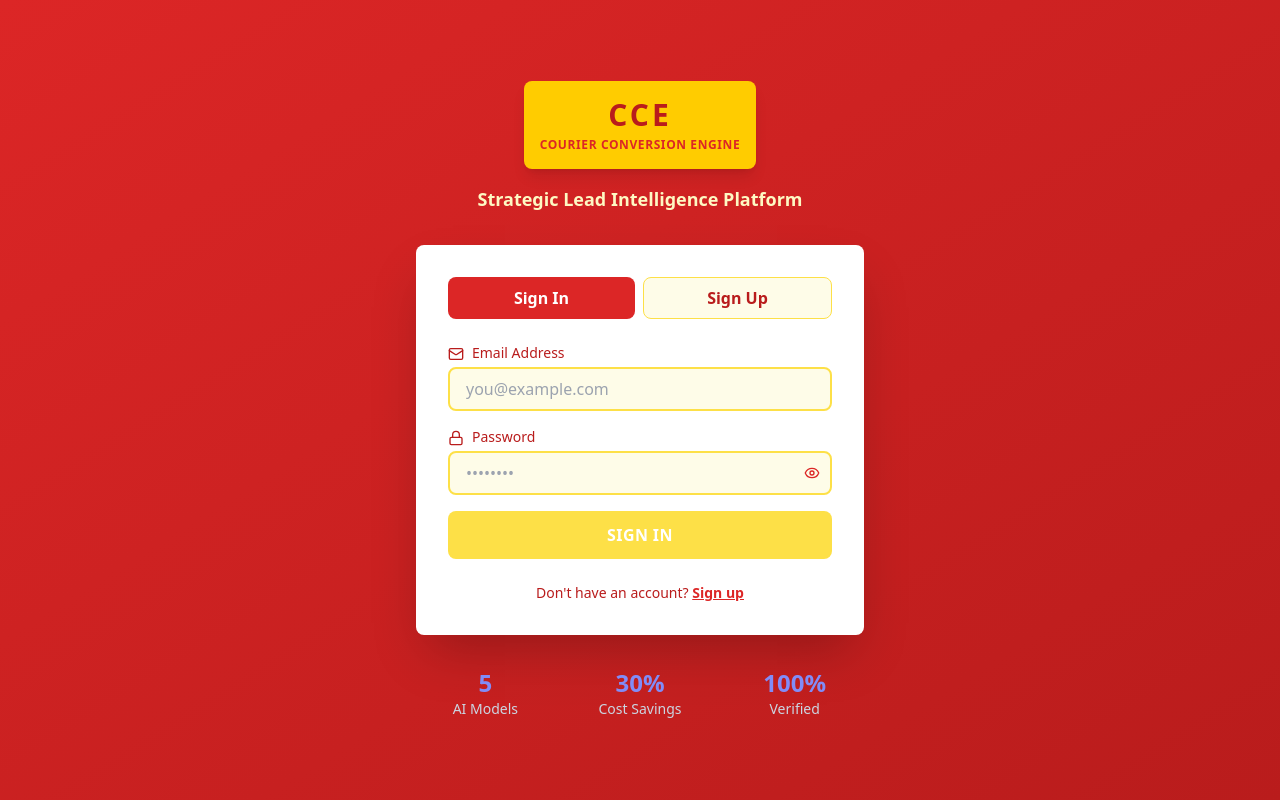
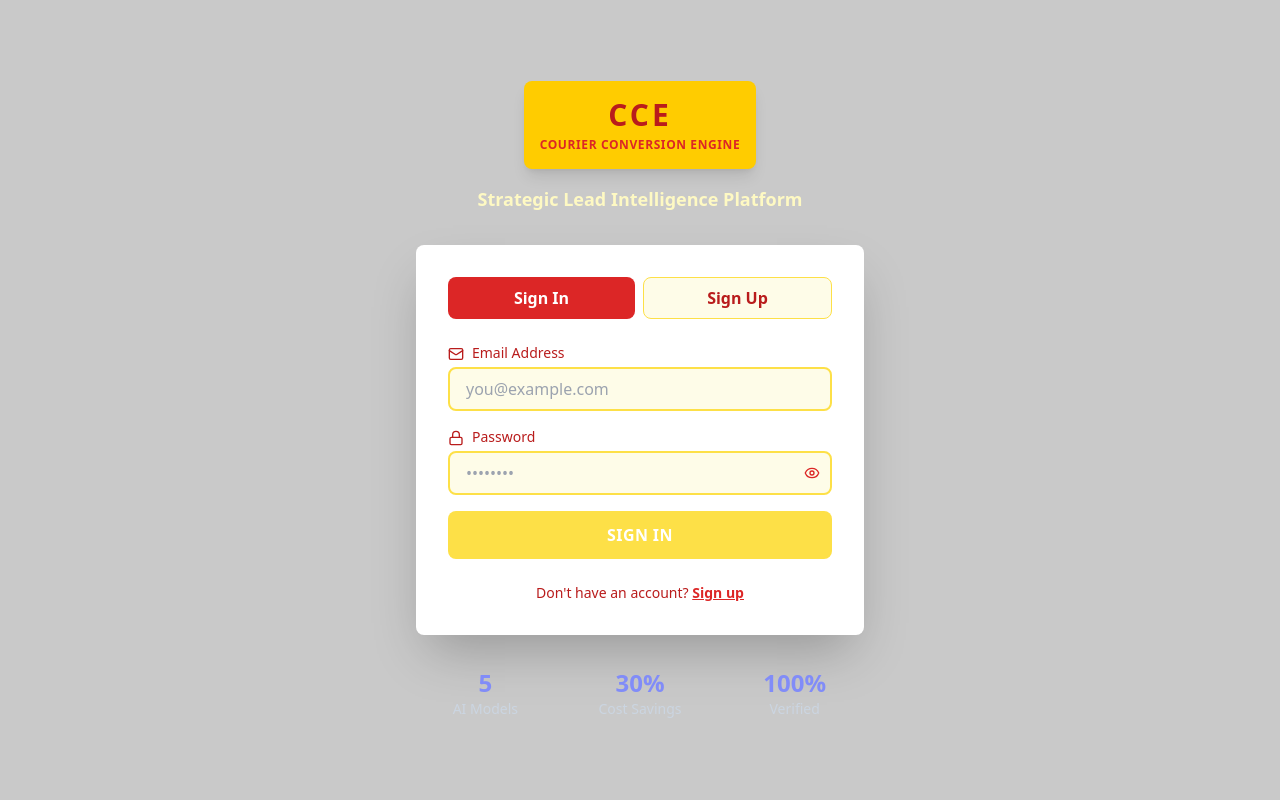
Before and after one commit to Performile1/CCE---Courier-conversion-engine, a React (Vite) app: page /login in a window 1280 px wide. Built offline with nearby package versions, Linux system fonts and the light colour scheme; no server answers.

Commit message:
style: change LoginPage background to light gray #C9C9C9

```diff
--- a/components/LoginPage.tsx
+++ b/components/LoginPage.tsx
@@ -54,7 +54,7 @@ export const LoginPage: React.FC<LoginPageProps> = ({ onAuthSuccess }) => {
     : email && password && password.length >= 6;
 
   return (
-    <div className="min-h-screen bg-gradient-to-br from-red-600 to-red-700 flex items-center justify-center p-4">
+    <div className="min-h-screen bg-[#C9C9C9] flex items-center justify-center p-4">
       <div className="w-full max-w-md">
         {/* Logo/Header */}
         <div className="text-center mb-8">
```
